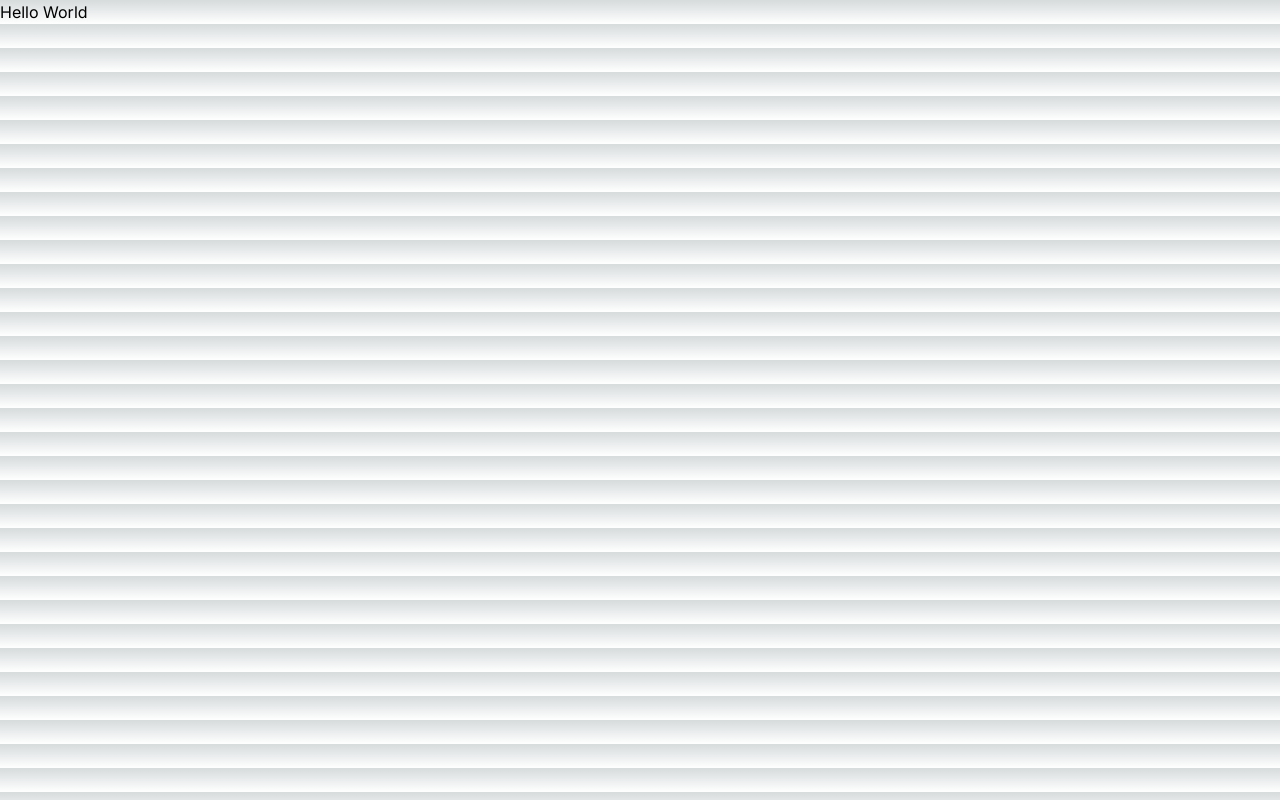
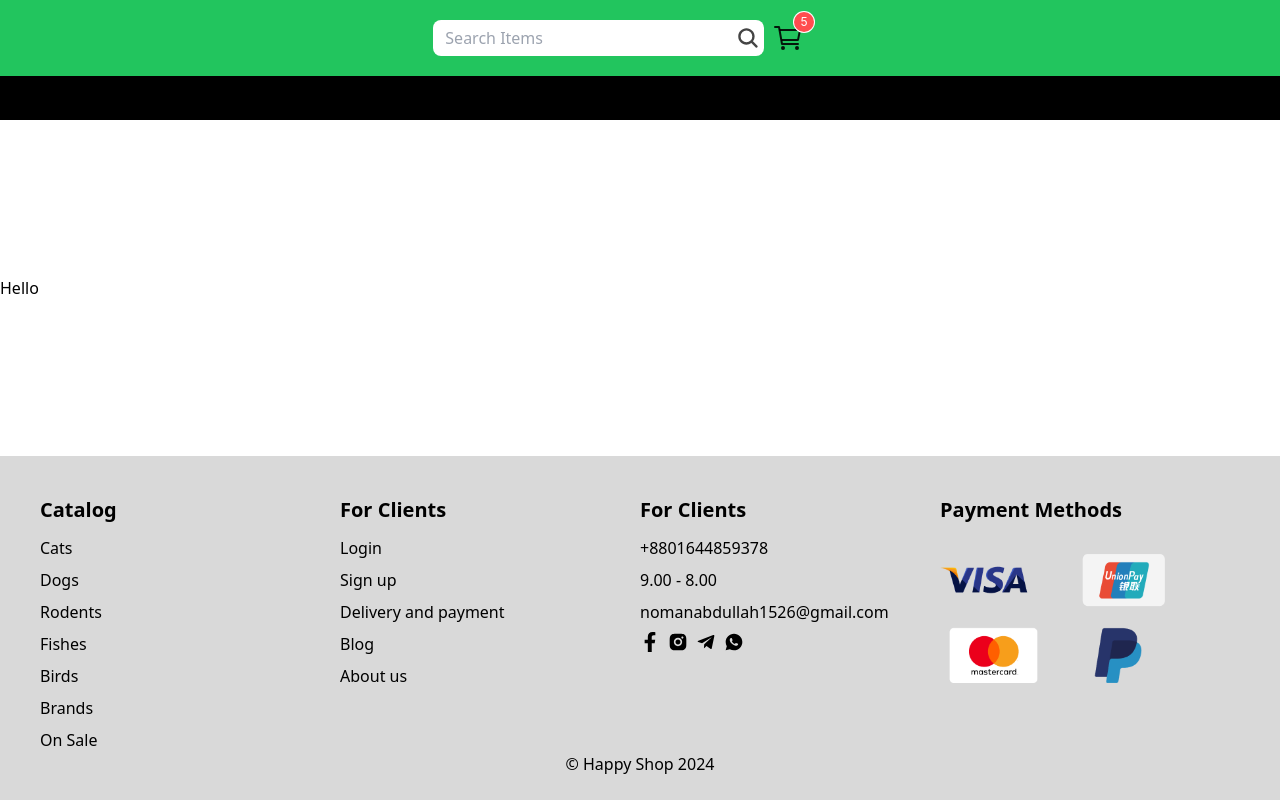
Before and after one commit to biplobmolla/bengal-bazaario, a Next.js app: page / in a window 1280 px wide. Built offline with nearby package versions, Linux system fonts and the light colour scheme.

Commit message:
Base Layout Initial Design Done

```diff
--- a/app/page.tsx
+++ b/app/(root)/(Home)/page.tsx
@@ -1,3 +1,3 @@
 export default function Home() {
-  return <h1>Hello World</h1>;
+  return <div>Hello</div>;
 }
--- /dev/null
+++ b/app/(root)/layout.tsx
@@ -0,0 +1,31 @@
+import type { Metadata } from "next";
+import "../globals.css";
+import { Footer, Header, Navigation } from "../components";
+
+export const metadata: Metadata = {
+  title: "Create Next App",
+  description: "Generated by create next app",
+};
+
+export default function RootLayout({
+  children,
+}: Readonly<{
+  children: React.ReactNode;
+}>) {
+  return (
+    <html lang="en">
+      <body>
+        <div className="w-screen min-h-screen bg-white flex flex-col justify-between">
+          <div>
+            <Header />
+            <Navigation />
+          </div>
+          <main className="text-black">{children}</main>
+          <div>
+            <Footer />
+          </div>
+        </div>
+      </body>
+    </html>
+  );
+}
--- /dev/null
+++ b/app/components/common/Footer.tsx
@@ -0,0 +1,138 @@
+import Link from "next/link";
+import { BiLogoTelegram } from "react-icons/bi";
+import { FaFacebookF } from "react-icons/fa";
+import { RiInstagramFill, RiWhatsappFill } from "react-icons/ri";
+
+const Footer = () => {
+  return (
+    <div className="bg-[#D9D9D9] p-10 pb-6">
+      <div className="grid grid-cols-4">
+        <div>
+          <h4 className="text-xl font-bold mb-3 text-black">Catalog</h4>
+          <div className="text-black flex flex-col gap-y-2">
+            {Catalogs?.map((item: any) => (
+              <span key={item?.link}>
+                <Link className="hover:underline" href={item?.link}>
+                  {item?.label}
+                </Link>
+              </span>
+            ))}
+          </div>
+        </div>
+        <div>
+          <h4 className="text-xl font-bold mb-3 text-black">For Clients</h4>
+          <div className="text-black flex flex-col gap-y-2">
+            {ForClients?.map((item: any) => (
+              <span key={item?.link}>
+                <Link className="hover:underline" href={item?.link}>
+                  {item?.label}
+                </Link>
+              </span>
+            ))}
+          </div>
+        </div>
+        <div>
+          <h4 className="text-xl font-bold mb-3 text-black">For Clients</h4>
+          <div className="text-black flex flex-col gap-y-2">
+            {Contacts?.map((item: any) => (
+              <span key={item?.link} className="flex items-center gap-x-2">
+                {typeof item == "string"
+                  ? item
+                  : item?.map((i: any) => (
+                      <Link href={i?.link}>{i?.icon}</Link>
+                    ))}
+              </span>
+            ))}
+          </div>
+        </div>
+        <div>
+          <h4 className="text-xl font-bold mb-3 text-black">Payment Methods</h4>
+          <div className="w-3/4">
+            <img src="./images/payment-methods.png" alt="Payment Methods" />
+          </div>
+        </div>
+      </div>
+      <div className="text-black text-center">© Happy Shop 2024</div>
+    </div>
+  );
+};
+
+export default Footer;
+
+const Catalogs = [
+  {
+    label: "Cats",
+    link: "/cats",
+  },
+  {
+    label: "Dogs",
+    link: "/dogs",
+  },
+  {
+    label: "Rodents",
+    link: "/rodents",
+  },
+  {
+    label: "Fishes",
+    link: "/fishes",
+  },
+  {
+    label: "Birds",
+    link: "/birds",
+  },
+  {
+    label: "Brands",
+    link: "/brands",
+  },
+  {
+    label: "On Sale",
+    link: "/on-sale",
+  },
+];
+
+const ForClients = [
+  {
+    label: "Login",
+    link: "/login",
+  },
+  {
+    label: "Sign up",
+    link: "/signup",
+  },
+  {
+    label: "Delivery and payment",
+    link: "/delivery-and-payment",
+  },
+  {
+    label: "Blog",
+    link: "/blog",
+  },
+  {
+    label: "About us",
+    link: "/about",
+  },
+];
+
+const Contacts = [
+  "+8801644859378",
+  "9.00 - 8.00",
+  "nomanabdullah1526@gmail.com",
+  [
+    {
+      icon: <FaFacebookF size={20} />,
+      link: "https://facebook.com",
+    },
+    {
+      icon: <RiInstagramFill size={20} />,
+      link: "https://instagram.com",
+    },
+    {
+      icon: <BiLogoTelegram size={20} />,
+      link: "https://facebook.com",
+    },
+    {
+      icon: <RiWhatsappFill size={20} />,
+      link: "https://facebook.com",
+    },
+  ],
+];
--- /dev/null
+++ b/app/components/common/Header.tsx
@@ -0,0 +1,18 @@
+import Input from "@/app/lib/Input";
+import { Badge } from "antd";
+import { IoCartOutline } from "react-icons/io5";
+
+const Header = () => {
+  return (
+    <div className="w-full bg-green-500 h-full p-5 flex justify-center">
+      <div className="flex items-center gap-x-2 w-1/3">
+        <Input placeholder="Search Items" className="w-4/5" />
+        <Badge count={5}>
+          <IoCartOutline size={32} />
+        </Badge>
+      </div>
+    </div>
+  );
+};
+
+export default Header;
--- /dev/null
+++ b/app/components/common/Navigation.tsx
@@ -0,0 +1,14 @@
+import Link from "next/link";
+
+const Navigation = () => {
+  return (
+    <div className="flex items-center justify-center gap-x-10 text-lg bg-black py-2 font-medium">
+      <Link href="/dogs">Dogs</Link>
+      <Link href="/cats">Cats</Link>
+      <Link href="/birds">Birds</Link>
+      <Link href="/fishes">Fishes</Link>
+    </div>
+  );
+};
+
+export default Navigation;
--- /dev/null
+++ b/app/components/index.ts
@@ -0,0 +1,5 @@
+import Header from "./common/Header";
+import Navigation from "./common/Navigation";
+import Footer from "./common/Footer";
+
+export { Header, Navigation, Footer };
--- a/app/layout.tsx
+++ /dev/null
@@ -1,22 +0,0 @@
-import type { Metadata } from "next";
-import { Inter } from "next/font/google";
-import "./globals.css";
-
-const inter = Inter({ subsets: ["latin"] });
-
-export const metadata: Metadata = {
-  title: "Create Next App",
-  description: "Generated by create next app",
-};
-
-export default function RootLayout({
-  children,
-}: Readonly<{
-  children: React.ReactNode;
-}>) {
-  return (
-    <html lang="en">
-      <body className={inter.className}>{children}</body>
-    </html>
-  );
-}
--- /dev/null
+++ b/app/lib/Input.tsx
@@ -0,0 +1,22 @@
+import { IoSearch } from "react-icons/io5";
+import "../globals.css";
+
+const Input = ({
+  className,
+  placeholder,
+}: {
+  className?: string;
+  placeholder?: string;
+}) => {
+  return (
+    <div className={`flex items-center relative ${className}`}>
+      <input
+        placeholder={placeholder}
+        className="border-0 outline-0 text-black px-3 py-1.5 rounded-lg focus:shadow-md w-full"
+      />
+      <IoSearch size={24} className="absolute text-[#444] right-1" />
+    </div>
+  );
+};
+
+export default Input;
```
Also changed, not shown: package.json (+5 -3 lines), public/images/payment-methods.png (added), 1 other file (tests, documents, lock files or other folders).
